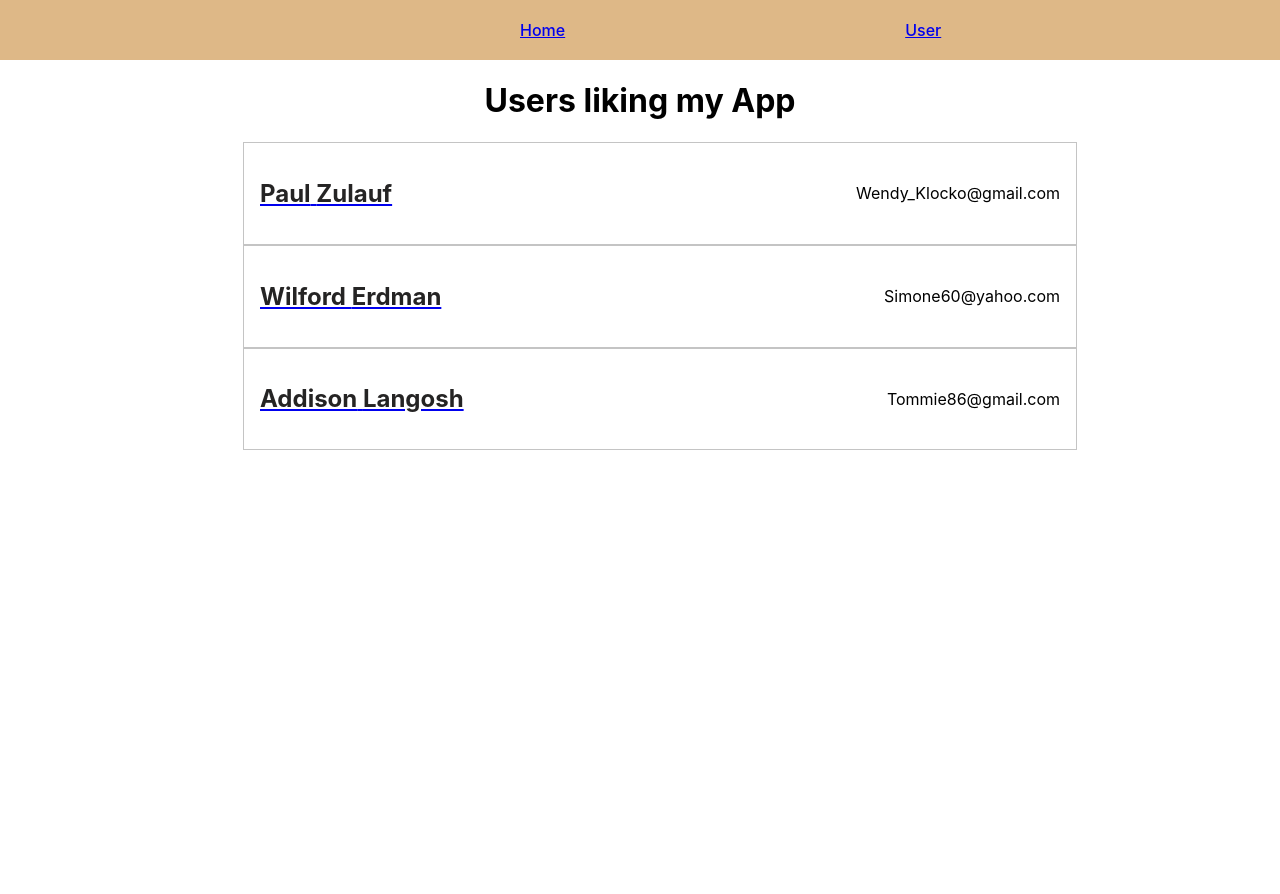
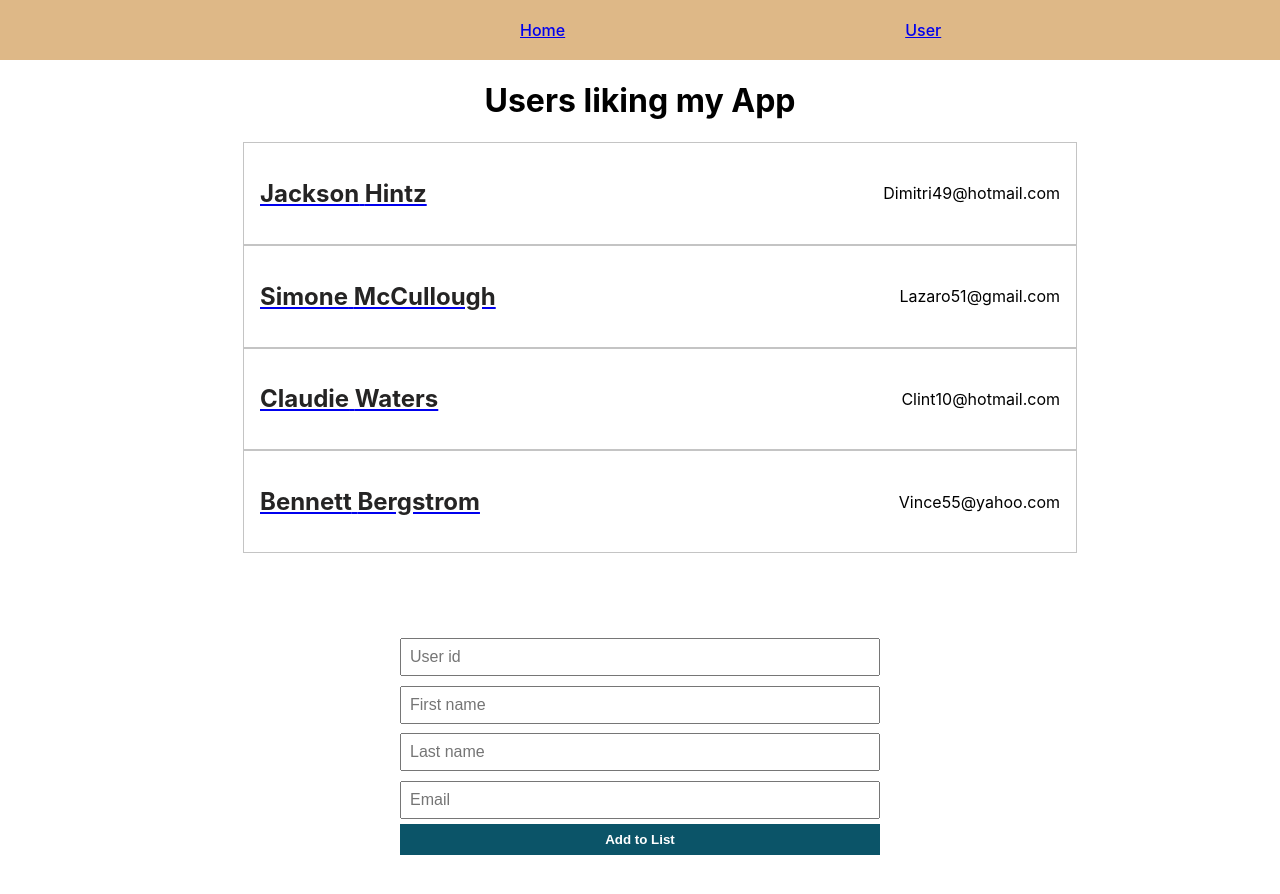
Before and after one commit to RenataCehajic/react-typescript-user-app, a React (Create React App) app: page / in a window 1280 px wide. Shown: the top 894 px of the page. Before the commit the page ends 800 px from the top, so only its background shows below. Built offline with nearby package versions, Linux system fonts and the light colour scheme.

Commit message:
Add user to user list

```diff
--- a/src/App.tsx
+++ b/src/App.tsx
@@ -12,23 +12,20 @@ export type UserType = {
   first_name: string;
   last_name: string;
   email: string;
-  birthday: Date;
 };
 function generateUsers() {
   let users: UserType[] = [];
 
-  for (let id = 1; id <= 3; id++) {
+  for (let id = 1; id <= 4; id++) {
     let firstName = faker.name.firstName();
     let lastName = faker.name.lastName();
     let email = faker.internet.email();
-    let birthday = faker.date.between("1950-01-01", "2021-12-31");
 
     users.push({
       id: id,
       first_name: firstName,
       last_name: lastName,
       email,
-      birthday,
     });
   }
 
@@ -59,7 +56,6 @@ function App() {
   return (
     <div className="App">
       <Navbar user={selectUser} />
-      <h1>Users liking my App</h1>
       <Routes>
         <Route
           path="/user"
--- a/src/components/AddUser.tsx
+++ b/src/components/AddUser.tsx
@@ -0,0 +1,89 @@
+import React, { useState } from "react";
+import { InferencePriority } from "typescript";
+import { UserType } from "../App";
+
+interface IProps {
+  users: UserType[];
+  setUser: React.Dispatch<React.SetStateAction<UserType[]>>;
+}
+
+const AddUser: React.FC<IProps> = ({ users, setUser }) => {
+  const [input, setInput] = useState({
+    id: "",
+    first_name: "",
+    last_name: "",
+    email: "",
+  });
+
+  const handleChange = (e: React.ChangeEvent<HTMLInputElement>): void => {
+    setInput({
+      ...input,
+      [e.target.name]: e.target.value,
+    });
+  };
+
+  const handleClick = (): void => {
+    if (!input.first_name || !input.last_name || !input.email) {
+      return;
+    }
+
+    setUser([
+      ...users,
+      {
+        id: parseInt(input.id),
+        first_name: input.first_name,
+        last_name: input.last_name,
+        email: input.email,
+      },
+    ]);
+    setInput({
+      id: "",
+      first_name: "",
+      last_name: "",
+      email: "",
+    });
+  };
+
+  return (
+    <div className="AddToList">
+      <input
+        type="number"
+        placeholder="User id"
+        className="AddToList-input"
+        value={input.id}
+        onChange={handleChange}
+        name="id"
+      />
+      <input
+        type="text"
+        placeholder="First name"
+        className="AddToList-input"
+        value={input.first_name}
+        onChange={handleChange}
+        name="first_name"
+      />
+      <input
+        type="text"
+        placeholder="Last name"
+        className="AddToList-input"
+        value={input.last_name}
+        onChange={handleChange}
+        name="last_name"
+      />
+      <input
+        type="text"
+        placeholder="Email"
+        className="AddToList-input"
+        value={input.email}
+        onChange={handleChange}
+        name="email"
+      />
+
+      <button className="AddToList-btn" onClick={handleClick}>
+        Add to List
+      </button>
+    </div>
+  );
+};
+
+export default AddUser;
--- a/src/components/Home.tsx
+++ b/src/components/Home.tsx
@@ -1,7 +1,8 @@
-import React from "react";
+import React, { useState } from "react";
 
 import { UserType } from "../App";
 import UserItem from "./UserItem";
+import AddUser from "./AddUser";
 
 type HomeProps = {
   users: UserType[];
@@ -14,13 +15,18 @@ const Home: React.FC<HomeProps> = ({
   selectUserFunction,
   selectUser,
 }) => {
+  const [addUser, setUser] = useState<UserType[]>([]);
+  console.log(addUser);
+
   return (
     <div>
+      <h1>Users liking my App</h1>
       <UserItem
         users={users}
         selectUser={() => {}}
         selectUserFunction={selectUserFunction}
       />
+      <AddUser users={users} setUser={setUser} />
     </div>
   );
 };
--- a/src/components/User.tsx
+++ b/src/components/User.tsx
@@ -14,7 +14,8 @@ export default function User(props: UserProps) {
     <div className="User">
       <div>
         <h2>
-          {props.user?.first_name} {props.user?.last_name}
+          Hi {props.user?.first_name} {props.user?.last_name}! Welcome to my
+          App!
         </h2>
         <Link to="/">
           {props.user === undefined ? (
```
Also changed, not shown: src/components/UserItem.tsx (+0 -33 lines).
